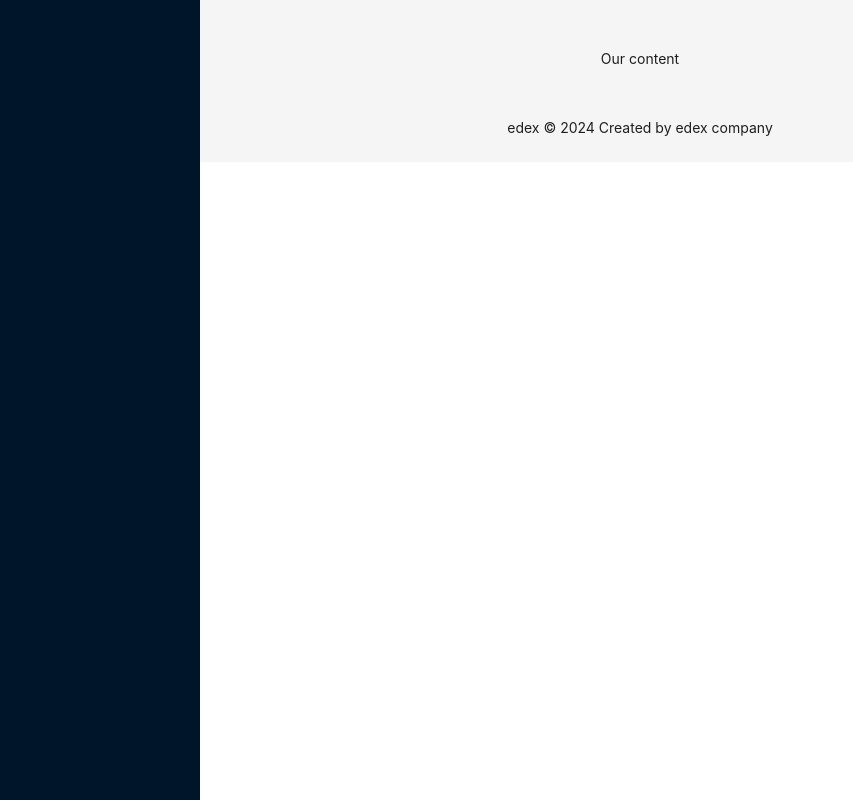
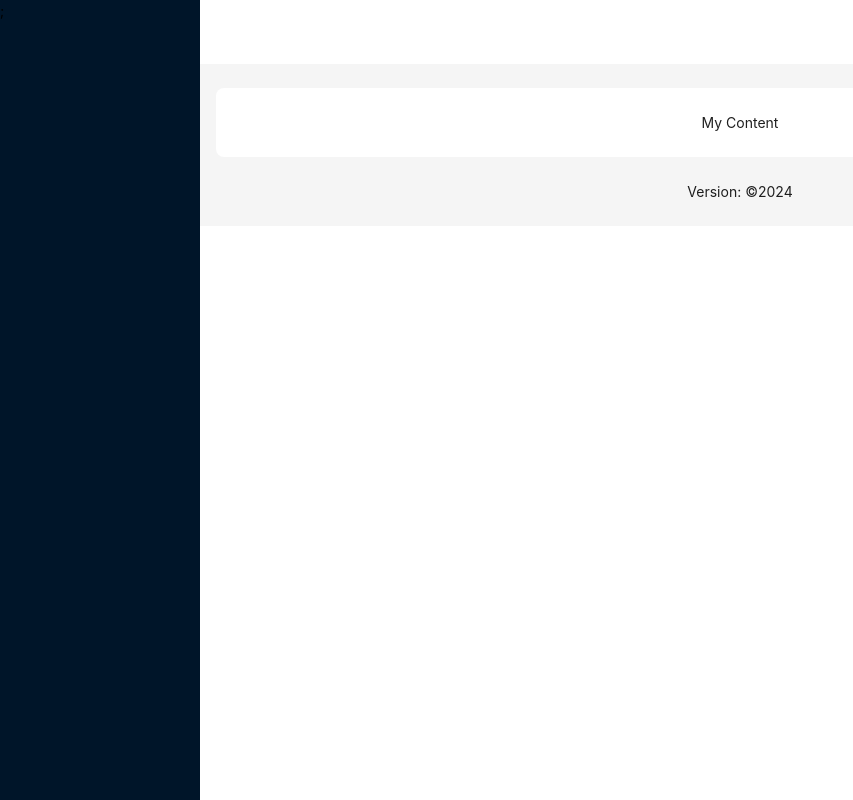
Before and after one commit to KaleemUllah700/edu, a Next.js app: page / in a window 1280 px wide. Shown: the whole page, without its empty margins (0-853 px from the left). Built offline with nearby package versions, Linux system fonts and the light colour scheme.

Commit message:
layout updated

```diff
--- a/app/page.js
+++ b/app/page.js
@@ -1,11 +1,15 @@
-"use client"
-import Layout from "@/components/shared/layout/cms";
+import CmsLayout from '@/components/shared/layout/cms'
 
 const Home = ()=>{
+  const app = {
+    title: process.env.npm_package_name,
+    version: process.env.npm_package_version
+  }
+
   return (
-    <div>
-        <Layout />
-    </div>
+    <CmsLayout app={app}>
+      <h1>My Content</h1>
+    </CmsLayout>
   )
 }
 
--- a/components/shared/layout/cms.jsx
+++ b/components/shared/layout/cms.jsx
@@ -1,9 +1,17 @@
-import { Layout } from 'antd'
-const { Content, Footer, Sider } = Layout
-const Home = () => {
+"use client"
+import { Layout, Menu, theme } from 'antd'
+
+const { Header, Content, Footer, Sider } = Layout;
+
+const CmsLayout = ({children, app}) => {
+  const {
+    token: { colorBgContainer, borderRadiusLG },
+  } = theme.useToken();
+
+  const items = []
 
   return (
-    <Layout>
+    <Layout hasSider>
       <Sider
         style={{
           overflow: 'auto',
@@ -14,9 +22,20 @@ const Home = () => {
           bottom: 0,
         }}
       >
+        <Menu theme="dark" items={items} />;
+
       </Sider>
-      <Layout>
-
+      <Layout
+        style={{
+          marginLeft: 200,
+        }}
+      >
+        <Header
+          style={{
+            padding: 0,
+            background: colorBgContainer,
+          }}
+        />
         <Content
           style={{
             margin: '24px 16px 0',
@@ -27,9 +46,11 @@ const Home = () => {
             style={{
               padding: 24,
               textAlign: 'center',
+              background: colorBgContainer,
+              borderRadius: borderRadiusLG,
             }}
           >
-            <p>Our content</p>
+            {children}
           </div>
         </Content>
         <Footer
@@ -37,10 +58,58 @@ const Home = () => {
             textAlign: 'center',
           }}
         >
-          edex © {new Date().getFullYear()} Created by edex company
+          <span className='capitalize'>
+            {app.title} Version: {app.version} ©{new Date().getFullYear()}
+         </span>
         </Footer>
       </Layout>
     </Layout>
   );
-};
-export default Home;
+}
+
+export default CmsLayout
+
+/**
+ * Datasets for menu
+ * const items = [
+    {
+        label: 'Dashboard',
+        key: 'dashboard',
+        icon: <DashboardOutlined />
+    },
+    {
+        label: 'Settings',
+        key: 'settings',
+        icon: <SettingOutlined />
+    },
+    {
+        label: 'Authentication',
+        key: 'authentication',
+        children: [
+            {
+                label: 'Register',
+                key: 'register',
+                children: [
+                    {
+                        label: 'Testing1',
+                        key: 'testing1',
+                        icon: <HomeOutlined />
+                    },
+                    {
+                        label: 'Testing2',
+                        key: 'testing2',
+                        icon: <EditOutlined />
+                    }
+                ],
+                icon: <UserOutlined />
+            },
+            {
+                label: 'Signin',
+                key: 'signin',
+                icon: <FormOutlined />
+            }
+        ],
+        icon: <LoginOutlined />
+    }
+  ]
+ */
```
